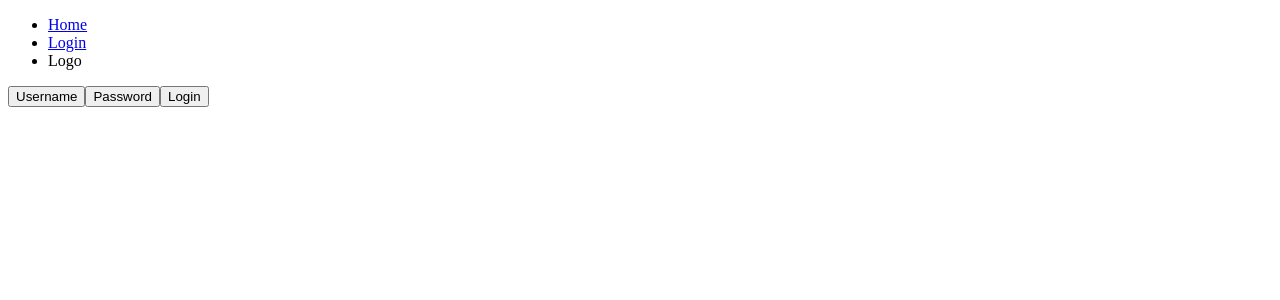
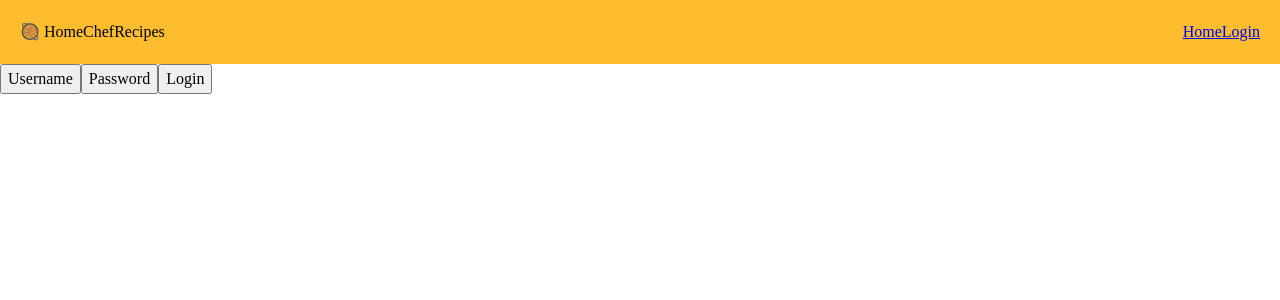
Before and after one commit to JShruti/group-project-recipes-front-end, a Next.js app: page /login in a window 1280 px wide. Shown: the top 300 px of the page. Built offline with nearby package versions, Linux system fonts and the light colour scheme.

Commit message:
apply some styling to the main page + wrote the logic for search bar + added reset file

```diff
--- a/src/components/navbar.tsx
+++ b/src/components/navbar.tsx
@@ -1,19 +1,17 @@
-import Link from 'next/link';
+import Link from "next/link";
 
 const NavBar = () => {
   return (
-    <div>
-      <nav>
-        <ul>
-          <li>
+    <div className="body">
+      <div className="navigation">
+        <nav className="container">
+          <span>🥘 HomeChefRecipes</span>
+          <div>
             <Link href="/">Home</Link>
-          </li>
-          <li>
             <Link href="/login">Login</Link>
-          </li>
-          <li>Logo</li>
-        </ul>
-      </nav>
+          </div>
+        </nav>
+      </div>
     </div>
   );
 };
--- a/src/styles/globals.css
+++ b/src/styles/globals.css
@@ -2,3 +2,34 @@
   display: flex;
   flex-direction: column;
 }
+
+.body {
+  background-color: #f5f3ef;
+}
+
+header {
+  background-color: #febd2f;
+}
+
+.container {
+  max-width: 1280px;
+  margin-left: auto;
+  margin-right: auto;
+}
+
+.navigation {
+  background-color: #febd2f;
+}
+
+nav {
+  display: flex;
+  justify-content: space-between;
+  padding: 20px;
+}
+
+header {
+  height: 50vh;
+  display: flex;
+  align-items: center;
+  justify-content: center;
+}
--- /dev/null
+++ b/src/styles/reset.css
@@ -0,0 +1,62 @@
+/*
+  1. Use a more-intuitive box-sizing model.
+*/
+*,
+*::before,
+*::after {
+  box-sizing: border-box;
+}
+/*
+    2. Remove default margin
+  */
+* {
+  margin: 0;
+}
+/*
+    Typographic tweaks!
+    3. Add accessible line-height
+    4. Improve text rendering
+  */
+body {
+  line-height: 1.5;
+  -webkit-font-smoothing: antialiased;
+}
+/*
+    5. Improve media defaults
+  */
+img,
+picture,
+video,
+canvas,
+svg {
+  display: block;
+  max-width: 100%;
+}
+/*
+    6. Remove built-in form typography styles
+  */
+input,
+button,
+textarea,
+select {
+  font: inherit;
+}
+/*
+    7. Avoid text overflows
+  */
+p,
+h1,
+h2,
+h3,
+h4,
+h5,
+h6 {
+  overflow-wrap: break-word;
+}
+/*
+    8. Create a root stacking context
+  */
+#root,
+#__next {
+  isolation: isolate;
+}
```
Also changed, not shown: src/pages/_app.tsx (+4 -3 lines), src/pages/index.tsx (deleted, +0 -20 lines), src/pages/recipes.tsx (+29 -5 lines).
